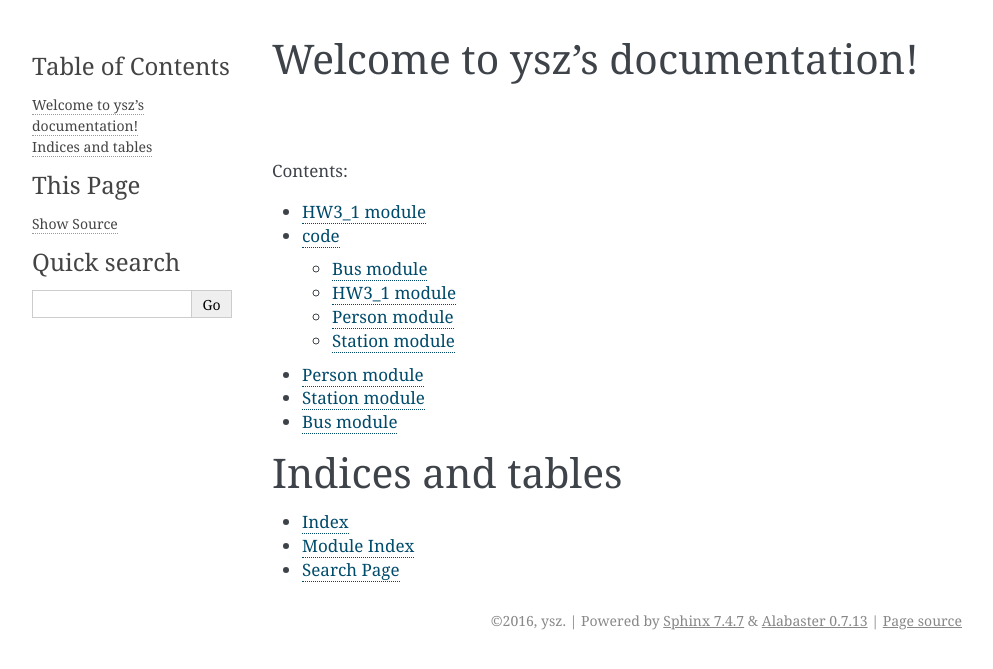
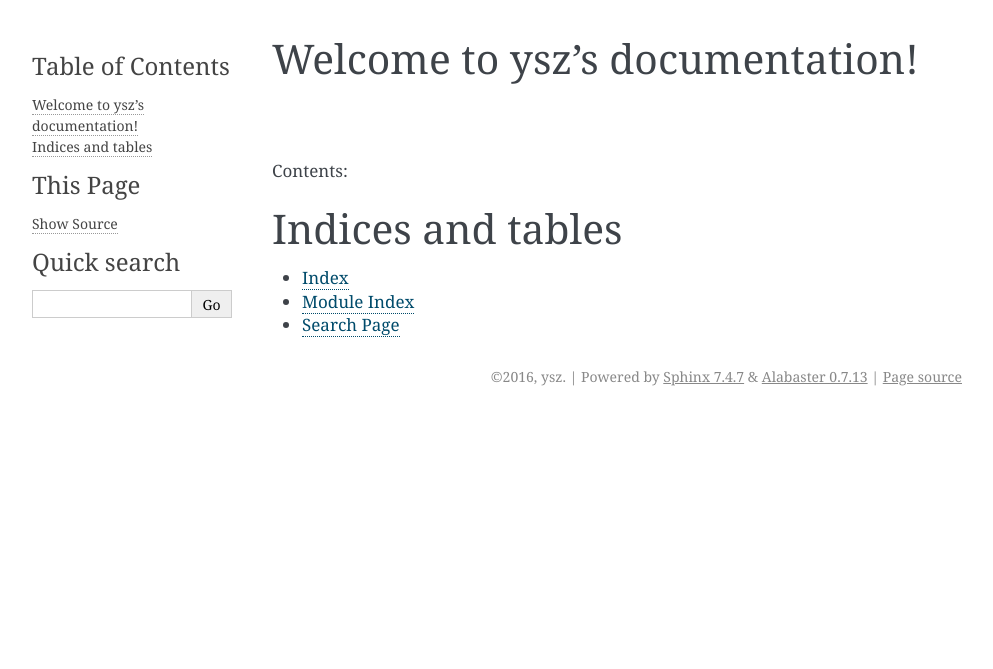
Before and after one commit to kelurysz/test_for_rdt, a Sphinx documentation site: the page built from doc/source/index.rst, in a window 1280 px wide. Shown: the top 669 px of the page, without its empty margins (148-1141 px from the left). Built offline with Sphinx 7.4.7, drawn with Linux system fonts in a browser that asks for light colours.

Commit message:
delete contents in Contents. use original stuff.

```diff
--- a/doc/source/index.rst
+++ b/doc/source/index.rst
@@ -11,11 +11,7 @@ Contents:
 .. toctree::
    :maxdepth: 2
 
-   HW3_1
-   modules
-   Person
-   Station
-   Bus
+
 
 
 Indices and tables
```
